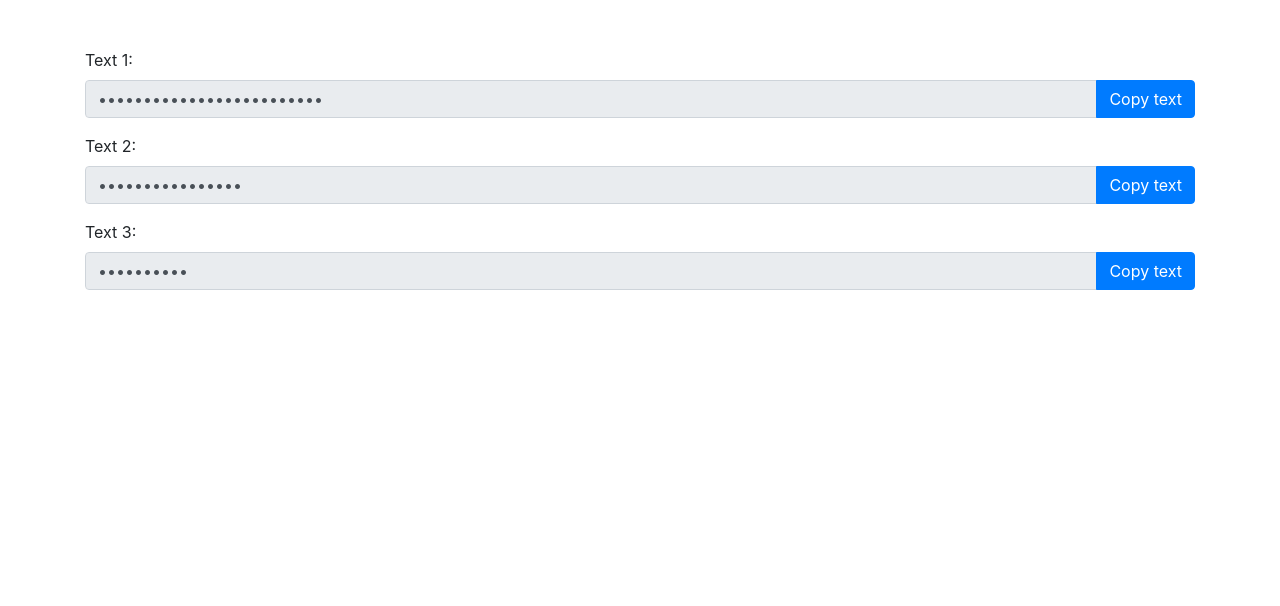
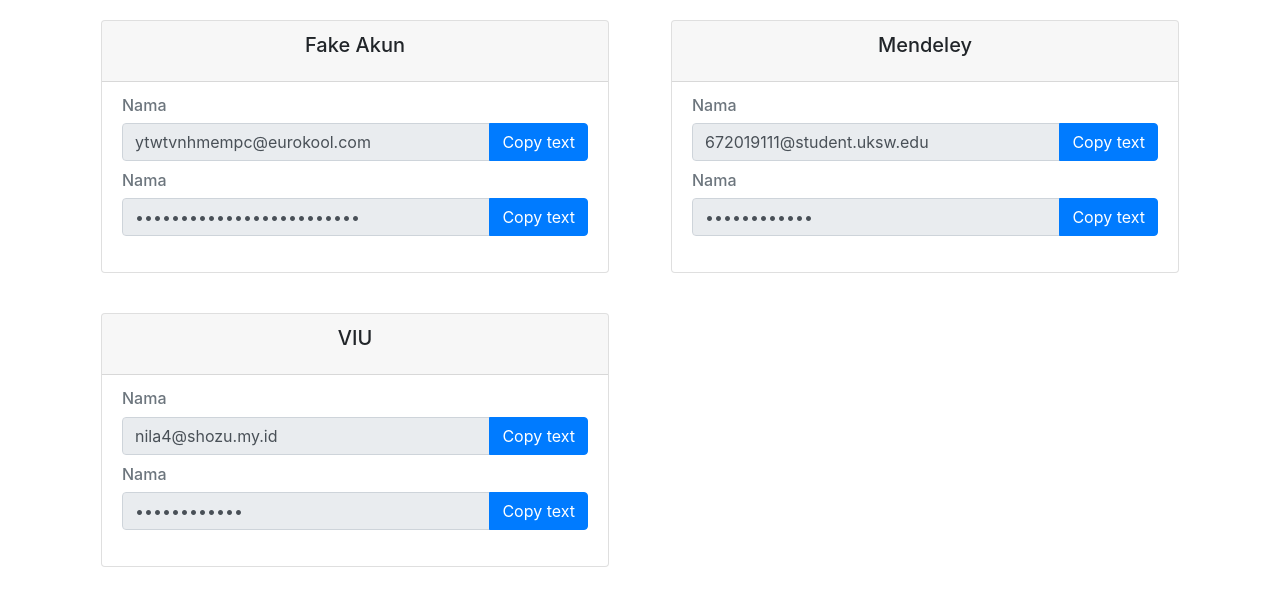
Before and after one commit to 672019111/flask-try-gea, a Flask app: page /AuthManager in a window 1280 px wide. Shown: the top 606 px of the page. Run offline with Flask 2, Linux system fonts and the light colour scheme; some libraries are stand-ins or nearby versions.

Commit message:
auth maneger

```diff
--- a/application/settings/queryFile.py
+++ b/application/settings/queryFile.py
@@ -9,12 +9,10 @@
     resp['result'] = result
     return resp
 
-
 def rows_to_dict_list(cursor):
     ''' Function return list of dictionary  '''
     columns = [i[0].lower() for i in cursor.description]
     return [dict(zip(columns, row)) for row in cursor]
-
 
 class QueryStringDb(object):
     def __init__(self):
--- a/application/templates/AuthManager.html
+++ b/application/templates/AuthManager.html
@@ -4,42 +4,116 @@
 <head>
     <meta charset="UTF-8">
     <title>Copy Text</title>
+    <meta name="viewport" content="width=device-width, initial-scale=1.0">
     <!-- Memasukkan link CSS untuk Bootstrap -->
     <link rel="stylesheet" href="https://maxcdn.bootstrapcdn.com/bootstrap/4.0.0/css/bootstrap.min.css">
+
 </head>
 
 <body>
-    <div class="container mt-5">
-        <div class="form-group">
-            <label for="input1">Text 1:</label>
+    <div class="container" id="container-data">
+        <div class="row">
+            <div class="col-sm-6 my-1">
+                <form id="form-outh" class="m-3">
+                    <div class="card">
+                        <div class="card-header">
+                            <h5 class="card-title text-center">Fake Akun </h5>
+                        </div>
+                        <div class="card-body">
+                            <h6 class="card-subtitle mb-2 text-muted">Nama</h6>
+                            <div class="mb-3">
                                 <div class="input-group">
-                <!-- Menambahkan class form-control pada input -->
-                <input type="password" class="form-control" value="ytwtvnhmempc@eurokool.com" id="input1" readonly>
+                                    <input type="text" class="form-control" value="ytwtvnhmempc@eurokool.com"
+                                        id="input1" readonly>
                                     <div class="input-group-append">
-                    <!-- Mengganti tombol button dengan tombol input -->
-                    <input type="button" class="btn btn-primary" value="Copy text" onclick="copyText('input1')">
+                                        <input type="button" class="btn btn-primary" value="Copy text"
+                                            onclick="copyText('input1')">
                                     </div>
                                 </div>
                             </div>
-
-        <div class="form-group">
-            <label for="input2">Text 2:</label>
+                            <h6 class="card-subtitle mb-2 text-muted">Nama</h6>
+                            <div class="mb-3">
                                 <div class="input-group">
-                <input type="password" class="form-control" value='r4gR"uN3C3%:tV2X' id="input2" readonly>
+                                    <input type="password" class="form-control" value="ytwtvnhmempc@eurokool.com"
+                                        id="input2  " readonly>
                                     <div class="input-group-append">
-                    <input type="button" class="btn btn-primary" value="Copy text" onclick="copyText('input2')">
+                                        <input type="button" class="btn btn-primary" value="Copy text"
+                                            onclick="copyText('input2   ')">
                                     </div>
                                 </div>
                             </div>
-        <div class="form-group">
-            <label for="input3">Text 3:</label>
+                        </div>
+                    </div>
+                </form>
+            </div>
+            <div class="col-sm-6 my-1">
+                <form id="form-outh" class="m-3">
+                    <div class="card">
+                        <div class="card-header">
+                            <h5 class="card-title text-center">Mendeley </h5>
+                        </div>
+                        <div class="card-body">
+                            <h6 class="card-subtitle mb-2 text-muted">Nama</h6>
+                            <div class="mb-3">
                                 <div class="input-group">
-                <input type="password" class="form-control" value='jgea260922' id="input3" readonly>
+                                    <input type="text" class="form-control" value="672019111@student.uksw.edu"
+                                        id="input3" readonly>
                                     <div class="input-group-append">
-                    <input type="button" class="btn btn-primary" value="Copy text" onclick="copyText('input3')">
+                                        <input type="button" class="btn btn-primary" value="Copy text"
+                                            onclick="copyText('input3')">
                                     </div>
                                 </div>
                             </div>
+                            <h6 class="card-subtitle mb-2 text-muted">Nama</h6>
+                            <div class="mb-3">
+                                <div class="input-group">
+                                    <input type="password" class="form-control" value="UL%bDcFYZ549" id="input4"
+                                        readonly>
+                                    <div class="input-group-append">
+                                        <input type="button" class="btn btn-primary" value="Copy text"
+                                            onclick="copyText('input4')">
+                                    </div>
+                                </div>
+                            </div>
+                        </div>
+                    </div>
+                </form>
+            </div>
+            <div class="col-sm-6 my-1">
+                <form id="form-outh" class="m-3">
+                    <div class="card">
+                        <div class="card-header">
+                            <h5 class="card-title text-center">VIU</h5>
+                        </div>
+                        <div class="card-body">
+                            <h6 class="card-subtitle mb-2 text-muted">Nama</h6>
+                            <div class="mb-3">
+                                <div class="input-group">
+                                    <input type="text" class="form-control" value="nila4@shozu.my.id" id="input5"
+                                        readonly>
+                                    <div class="input-group-append">
+                                        <input type="button" class="btn btn-primary" value="Copy text"
+                                            onclick="copyText('input5')">
+                                    </div>
+                                </div>
+                            </div>
+                            <h6 class="card-subtitle mb-2 text-muted">Nama</h6>
+                            <div class="mb-3">
+                                <div class="input-group">
+                                    <input type="password" class="form-control" value="DVIQ0#l7ykD4" id="input6"
+                                        readonly>
+                                    <div class="input-group-append">
+                                        <input type="button" class="btn btn-primary" value="Copy text"
+                                            onclick="copyText('input6')">
+                                    </div>
+                                </div>
+                            </div>
+                        </div>
+                    </div>
+                </form>
+            </div>
+        </div>
+
     </div>
 
     <!-- Memasukkan link JavaScript untuk Bootstrap -->
@@ -70,6 +144,8 @@
                 $(copyText).popover("dispose");
             }, 1000);
         }
+
+
     </script>
 
 </body>
```
Lines whose indentation alone changed are shown as unchanged.
